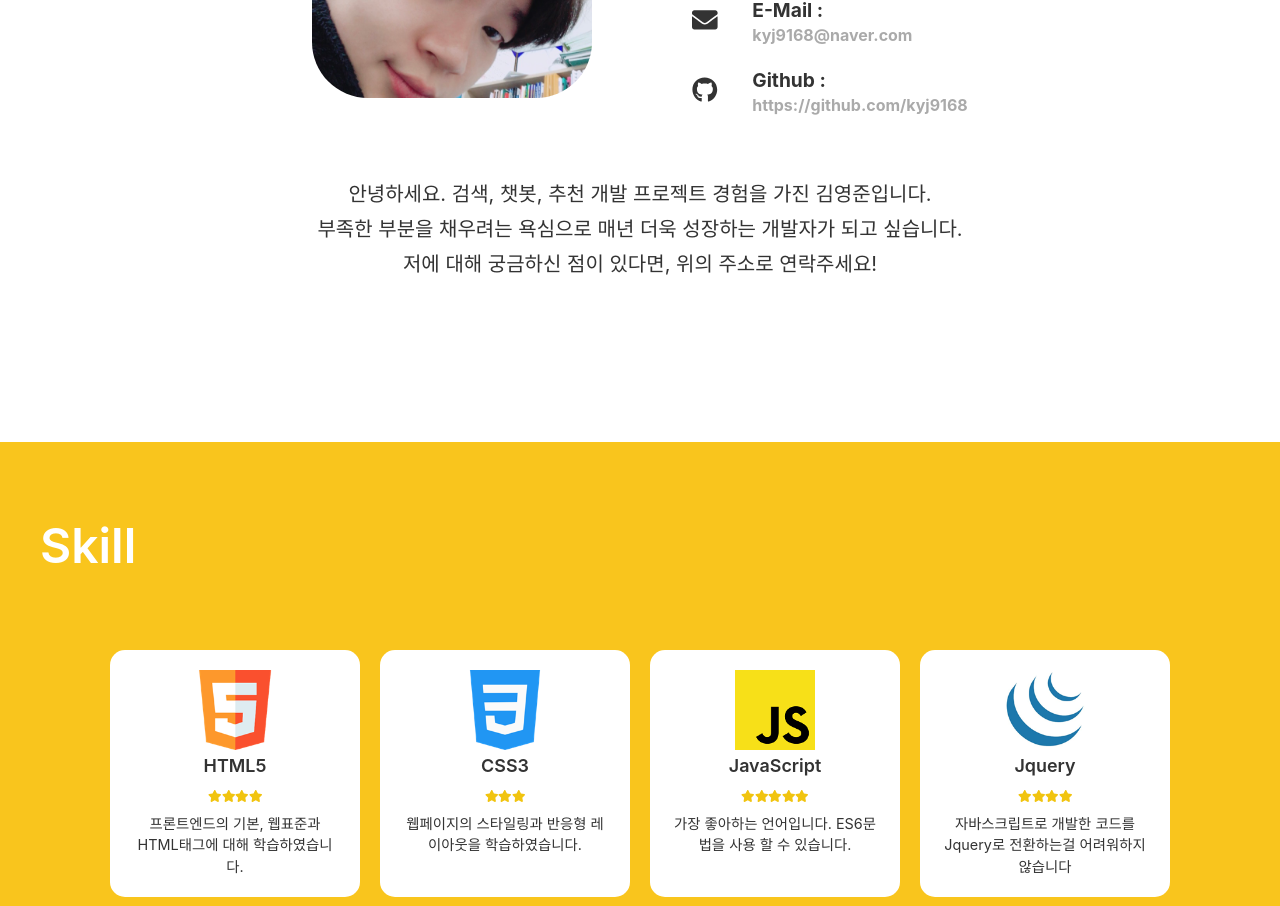
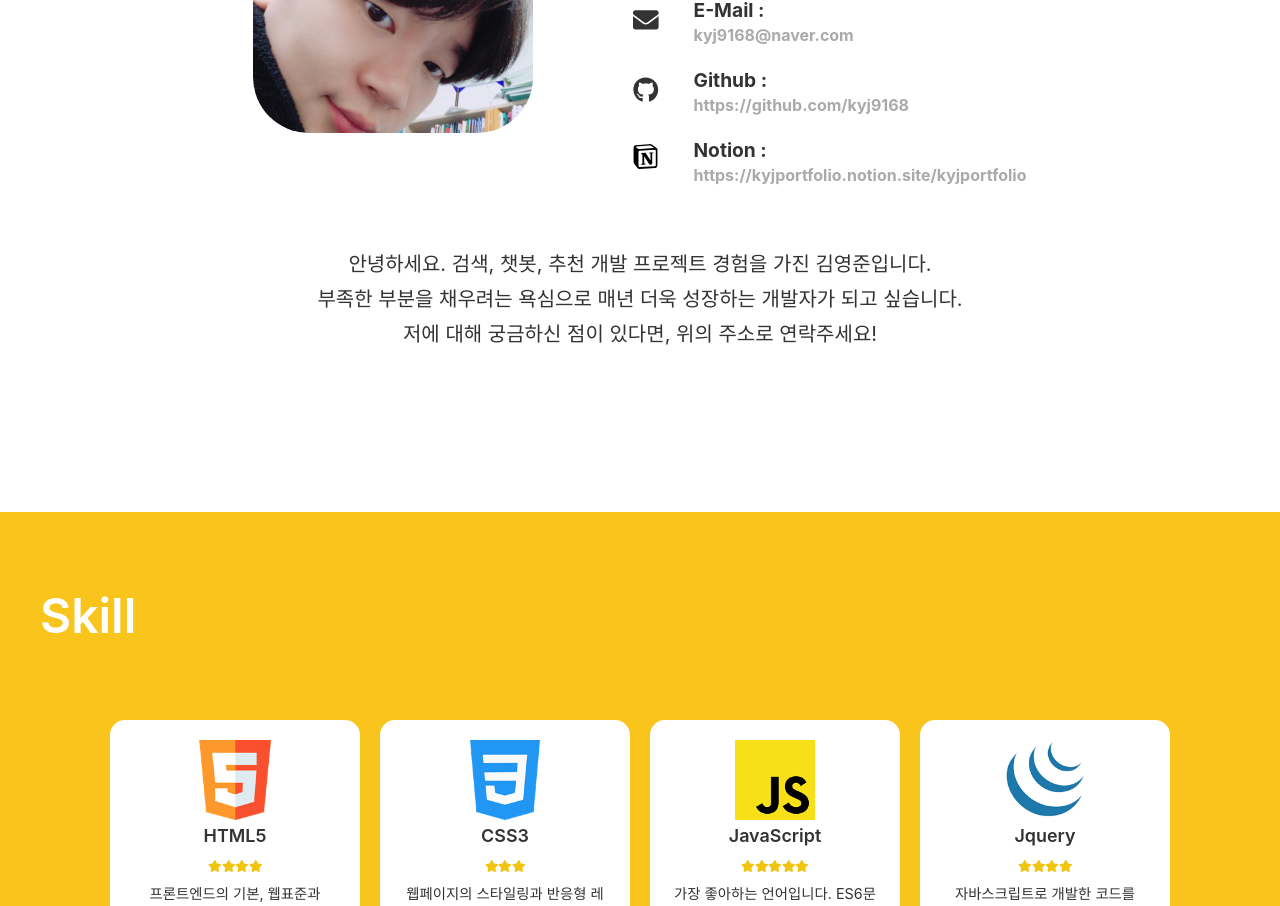
Before and after one commit to kyj9168/aboutMe, a React (Create React App) app: page / in a window 1280 px wide. Shown: the part 1140-2046 px from the top of the page. Built offline with nearby package versions, Linux system fonts and the light colour scheme.

Commit message:
notion 추가

```diff
--- a/src/components/Section/About.js
+++ b/src/components/Section/About.js
@@ -1,6 +1,7 @@
 import React from "react";
 import styled from "styled-components";
 import PROFILE from "../../assets/profile.png";
+import NOTION from "../../assets/notion-logo-1.svg";
 import { FontAwesomeIcon } from "@fortawesome/react-fontawesome";
 import { faGithub } from "@fortawesome/free-brands-svg-icons";
 
@@ -118,6 +119,10 @@ const MyIntro = styled.div`
     }
 `;
 
+const NotionIcon = styled.img`
+width: 25px;
+border-radius: 20%;
+`;
 export default () => (
     <Container id="About">
         <Title>About</Title>
@@ -182,6 +187,20 @@ export default () => (
                                 </ItemLink>
                             </Itemtxt>
                         </ProfileItem>
+                        <ProfileItem>
+                            <ItemIcon>
+                                <NotionIcon  src={NOTION} size="2x" />
+                            </ItemIcon>
+                            <Itemtxt>
+                                <ItemTitle>Notion : </ItemTitle>
+                                <ItemLink
+                                    target="_blank"
+                                    href="https://kyjportfolio.notion.site/kyjportfolio/2382908379ac4bc5b44087e187d6e00e"
+                                >
+                                   https://kyjportfolio.notion.site/kyjportfolio
+                                </ItemLink>
+                            </Itemtxt>
+                        </ProfileItem>
                     </ProfileDetail>
                 </ProfileText>
             </Profile>
```
Also changed, not shown: src/assets/notion-logo-1.svg (added).
